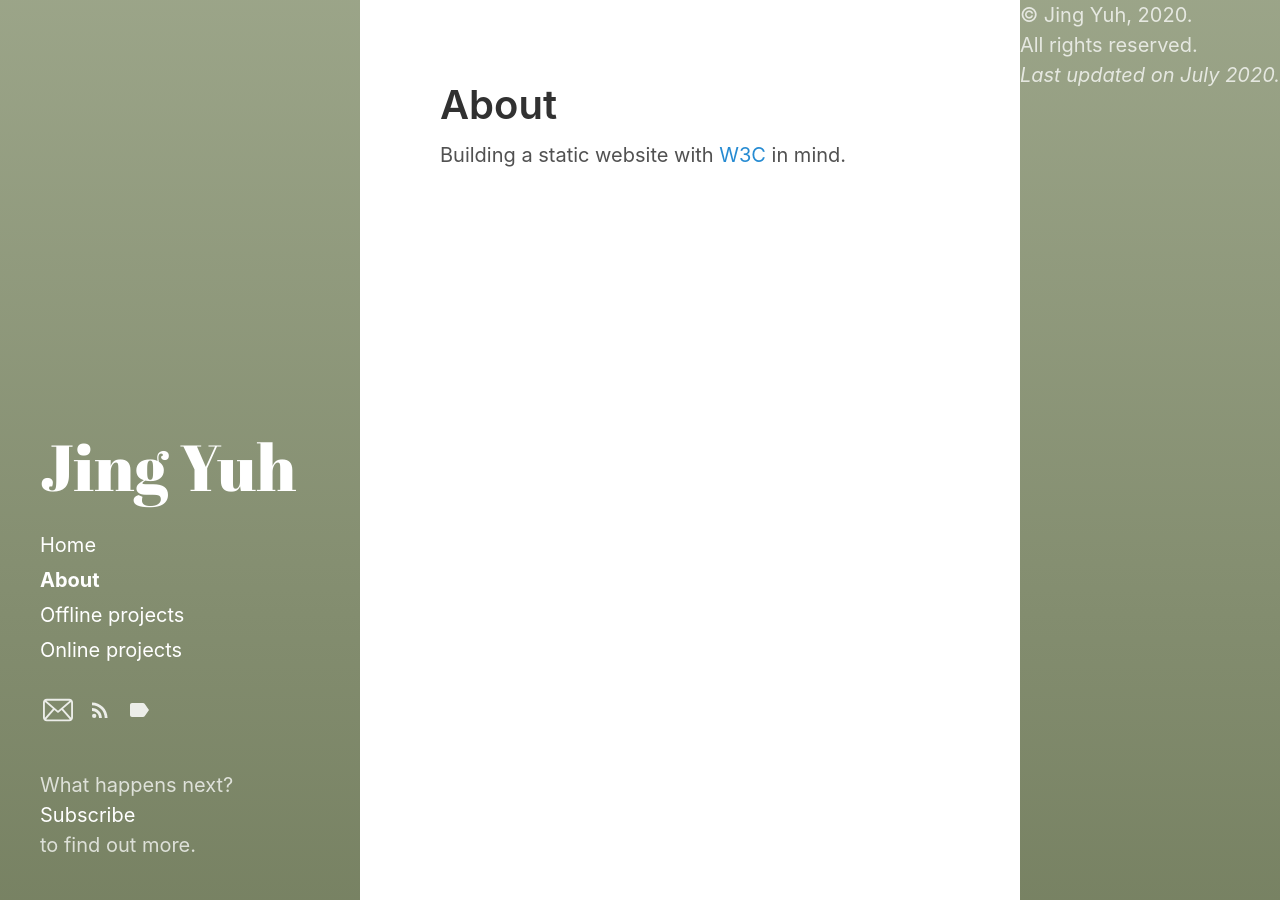
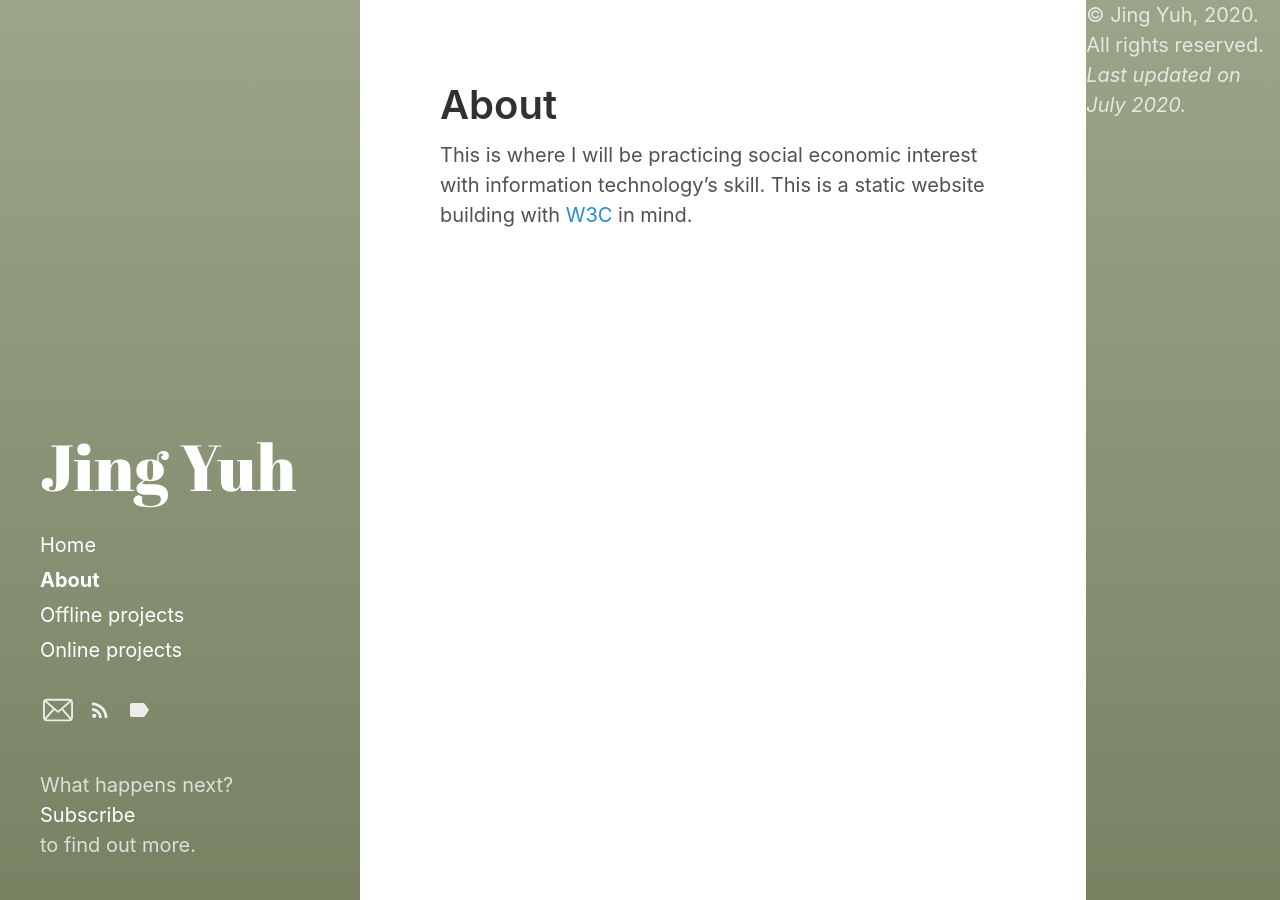
Before and after one commit to jyang123-bit/Website, a Jekyll site: the page built from category/About.md, in a window 1280 px wide. Built offline with Jekyll 4.4.1, drawn with Linux system fonts in a browser that asks for light colours.

Commit message:
Update About.md

```diff
--- a/category/About.md
+++ b/category/About.md
@@ -5,5 +5,5 @@
 
 ---
 
-
-Building a static website with [W3C](http://w3.org/standards/) in mind.
+This is where I will be practicing social economic interest with information technology's skill.
+This is a static website building with [W3C](http://w3.org/standards/) in mind.
```
